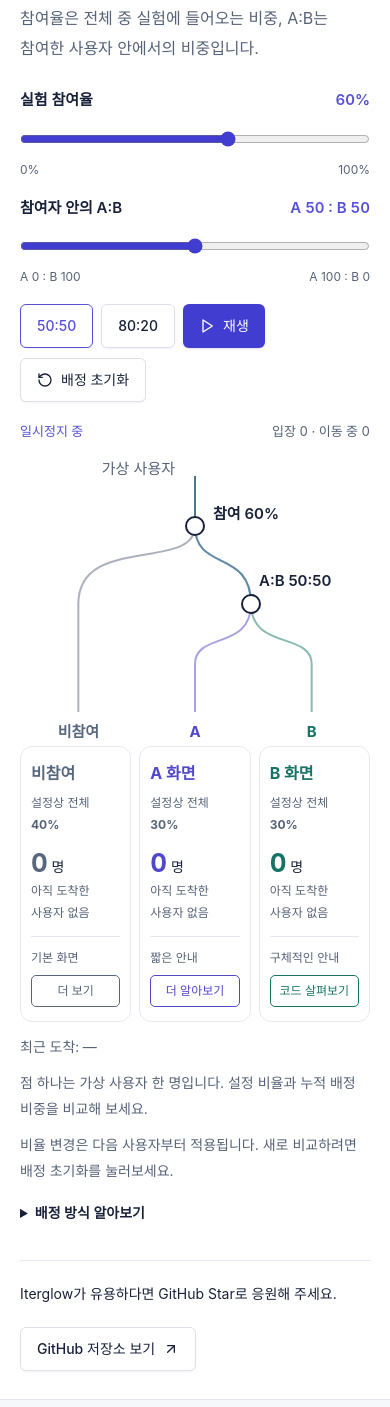
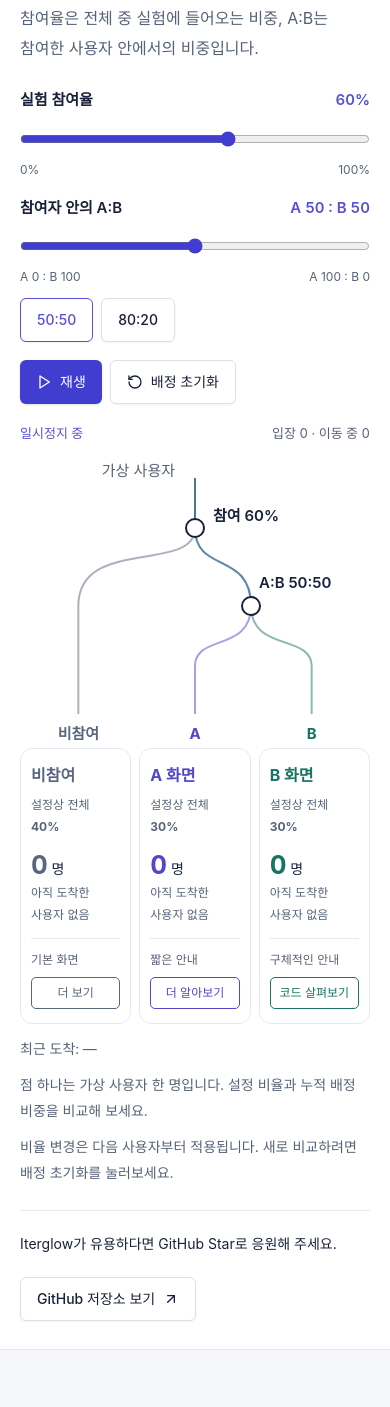
Before and after one commit to Pseudo-Lab/experiment-platform-pseudolab, a React (Vite) app: page / in a window 390 px wide. Shown: the part 632-2039 px from the top of the page. Built offline with nearby package versions, Linux system fonts and the light colour scheme.

Commit message:
Group ratio presets and remove internal demo explanations

```diff
--- a/src/ExperimentPreview.jsx
+++ b/src/ExperimentPreview.jsx
@@ -19,11 +19,8 @@ const copy = {
     people: '명', target: '설정상 전체', observed: '누적 배정 비중',
     noData: '아직 도착한 사용자 없음', generated: '입장', moving: '이동 중', pending: '배정 대기', latest: '최근 도착',
     status: '재생 상태', stopped: '일시정지 중', playing: '재생 중',
-    notice: '가상 ID로만 동작하는 시뮬레이션입니다. 실제 사용자·SDK·운영 API와 연결하거나 이벤트를 저장하지 않습니다.',
     history: '비율 변경은 다음 사용자부터 적용됩니다. 새로 비교하려면 배정 초기화를 눌러보세요.',
     sample: '점 하나는 가상 사용자 한 명입니다. 설정 비율과 누적 배정 비중을 비교해 보세요.',
-    rulesTitle: '배정 방식 알아보기',
-    rules: '이 모형은 참여 여부와 A/B를 별도 ID 버킷으로 정하고, 같은 실행 안의 동일 ID는 첫 경로(비참여 포함)를 유지합니다. 초기화하면 기록만 지우고 설정은 유지합니다. Iterglow의 기존 실험 배정 기록 재사용을 설명하기 위한 규칙입니다. 현재 SDK v1의 Feature Flag 응답은 비율 변경 후 같은 ID라도 바뀔 수 있고, 실제 노출은 화면 표시 뒤 expose()로 기록합니다. 독립된 참여율·A:B 조절은 제품 설정을 그대로 재현한 것이 아닙니다. 현재 제품의 표본 비율 검사(SRM)는 균등 배정을 기준으로 하므로, 이 80:20 시연은 제품 분석의 유효성을 보장하지 않습니다.',
     reduced: '모션 감소 설정: 이동 애니메이션 대신 배정 수만 갱신합니다.',
     support: 'Iterglow가 유용하다면 GitHub Star로 응원해 주세요.',
     github: 'GitHub 저장소 보기', githubLabel: 'GitHub 저장소 보기 (새 탭)',
@@ -41,11 +38,8 @@ const copy = {
     people: 'visitors', target: 'Target of all visitors', observed: 'Cumulative share of all',
     noData: 'No arrivals yet', generated: 'Entered', moving: 'In transit', pending: 'Pending', latest: 'Latest arrival',
     status: 'Playback status', stopped: 'Paused', playing: 'Playing',
-    notice: 'A simulation with synthetic IDs only. No real visitors, SDK, production API, or event storage is connected.',
     history: 'Ratio changes apply to the next visitors. Reset assignments to start a fresh comparison.',
     sample: 'Each dot is one virtual visitor. Compare the target ratios with the cumulative assignments.',
-    rulesTitle: 'Explore how assignment works',
-    rules: 'This model uses separate ID buckets for participation and A/B and retains the first path for the same ID within a run, including non-participation. Reset clears assignments and keeps settings. It illustrates reuse of legacy experiment assignment records. Current SDK v1 Feature Flag responses can change for the same ID when rollout changes; real exposures are recorded with expose() after rendering. Independent participation and A:B controls do not reproduce product settings. Current product sample-ratio checks (SRM) assume equal allocation, so this 80:20 demonstration does not validate product analysis.',
     reduced: 'Reduced motion: counts update without traveling animations.',
     support: 'If you find Iterglow useful, support it with a GitHub Star.',
     github: 'View the GitHub repository', githubLabel: 'View the GitHub repository (new tab)',
@@ -180,11 +174,11 @@ export default function ExperimentPreview({ lang, repo }) {
           <label htmlFor={`${id}-ratio`}>{t.ratio}<output>A {aShare} : B {100 - aShare}</output></label>
           <input id={`${id}-ratio`} type="range" min="0" max="100" step="1" value={aShare} aria-valuetext={`A ${aShare}%, B ${100 - aShare}%`} onChange={event => setAShare(Number(event.target.value))}/>
           <div className="sim-range-ends" aria-hidden="true"><span>A 0 : B 100</span><span>A 100 : B 0</span></div>
-        </div>
-        <div className="sim-actions">
           <div role="group" aria-label={t.presets} className="sim-presets">
             {[50, 80].map(value => <Button key={value} variant="outline" aria-pressed={aShare === value} onClick={() => setAShare(value)}>{value}:{100 - value}</Button>)}
           </div>
+        </div>
+        <div className="sim-actions">
           <Button onClick={() => setRunning(value => !value)}>{running ? <Pause aria-hidden="true"/> : <Play aria-hidden="true"/>}{running ? t.pause : t.start}</Button>
           <Button variant="outline" onClick={reset}><RotateCcw aria-hidden="true"/>{t.reset}</Button>
         </div>
@@ -214,7 +208,6 @@ export default function ExperimentPreview({ lang, repo }) {
       </div>
       <p className="sim-latest">{t.latest}: {view.latest ? `${view.latest.id} → ${t.names[view.latest.outcome]}` : '—'}</p>
       <p className="sim-explanation">{t.sample}</p><p className="sim-explanation">{t.history}</p>
-      <details className="sim-rules"><summary>{t.rulesTitle}</summary><p>{t.notice}</p><p>{t.rules}</p></details>
       <div className="sim-support"><p>{t.support}</p><Button asChild variant="outline"><a href={repo} target="_blank" rel="noreferrer" aria-label={t.githubLabel}>{t.github}<ArrowUpRight aria-hidden="true"/></a></Button></div>
     </div>
   </section>;
--- a/src/style.css
+++ b/src/style.css
@@ -267,9 +267,9 @@ html[data-theme="dark"],
 .sim-slider input:focus-visible { outline: 2px solid var(--purple); outline-offset: 3px; border-radius: 4px; }
 .sim-range-ends { display: flex; justify-content: space-between; gap: 8px; color: var(--muted); font-size: 12px; }
 .sim-actions { grid-column: 1 / -1; display: flex; flex-wrap: wrap; align-items: center; gap: 10px; }
-.sim-presets { display: flex; gap: 8px; margin-right: 12px; }
+.sim-presets { display: flex; gap: 8px; margin-top: 12px; }
 .sim-presets [aria-pressed="true"] { border-color: var(--purple); color: var(--purple); }
-.sim-actions button, .sim-support a { min-height: 44px; height: auto; white-space: normal; padding-block: 10px; }
+.sim-actions button, .sim-presets button, .sim-support a { min-height: 44px; height: auto; white-space: normal; padding-block: 10px; }
 .sim-playback { display: flex; flex-wrap: wrap; gap: 8px 24px; justify-content: space-between; margin-top: 20px; color: var(--muted); font-size: 14px; font-variant-numeric: tabular-nums; }
 .sim-playback [role="status"] { color: var(--purple); }
 .sim-flow { display: block; width: 100%; height: auto; margin: 12px auto 0; overflow: visible; }
@@ -292,10 +292,7 @@ html[data-theme="dark"],
 .sim-screen { display: flex; flex-wrap: wrap; align-items: center; justify-content: space-between; gap: 10px; border-top: 1px solid var(--line); margin-top: 12px; padding-top: 12px; font-size: 13px; color: var(--muted); }
 .sim-example-button { display: inline-block; padding: 6px 10px; border: 1px solid var(--sim-color); border-radius: 5px; color: var(--sim-color); }
 .sim-latest { margin-top: 12px; font-size: 14px; color: var(--muted); font-variant-numeric: tabular-nums; }
-.sim-explanation, .sim-notice, .sim-reduced { font-size: 14px; color: var(--muted); margin-top: 10px; }
-.sim-rules { margin-top: 16px; font-size: 14px; color: var(--muted); }
-.sim-rules summary { cursor: pointer; min-height: 36px; line-height: 1.8; font-weight: 600; color: var(--ink); }
-.sim-rules p { max-width: 90ch; margin-top: 8px; }
+.sim-explanation, .sim-reduced { font-size: 14px; color: var(--muted); margin-top: 10px; }
 .sim-support { display: flex; align-items: center; justify-content: space-between; gap: 20px; margin-top: 24px; padding-top: 20px; border-top: 1px solid var(--line); }
 .sim-support p { font-size: 14px; }
 .sim-support a { flex-shrink: 0; }
@@ -305,7 +302,6 @@ html[data-theme="dark"],
   .assignment-demo { padding-block: 28px; }
   .sim-controls { grid-template-columns: minmax(0, 1fr); gap: 18px; }
   .sim-actions { gap: 10px 8px; }
-  .sim-presets { margin-right: 0; }
   .sim-results { gap: 8px; }
   .sim-result { padding: 14px 10px; }
   .sim-result h3 { font-size: 16px; }
```
Also changed, not shown: 1 other file (tests, documents, lock files or other folders).
